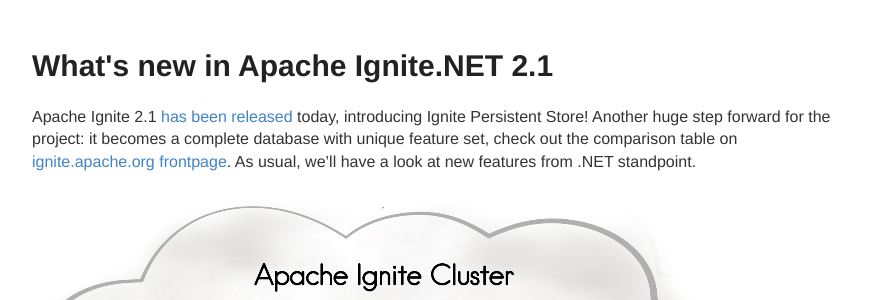
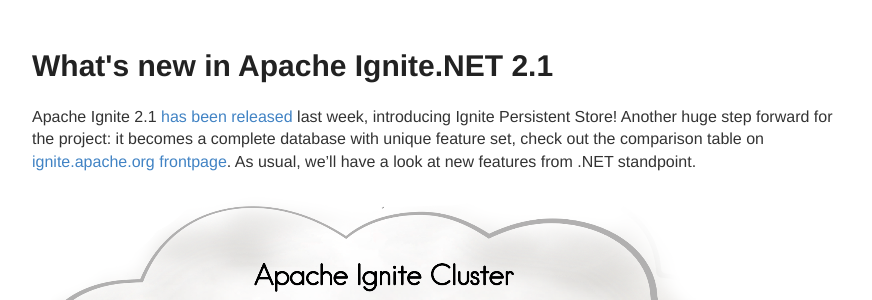
Before and after one commit to ptupitsyn/ptupitsyn.github.io, a Jekyll site: the page built from _posts/2017-07-31-Whats-New-In-Ignite-Net-2.1.md, in a window 1280 px wide and 900 px high. Shown: the part 121-421 px from the top of the window, without its empty margins (203-1075 px from the left). Built offline with Jekyll 4.4.1, drawn with Linux system fonts in a browser that asks for light colours; comment, search, counter and statistics services are not loaded; some of the changed text lies outside the part shown.

Commit message:
Fix date

```diff
--- a/_posts/2017-07-28-Whats-New-In-Ignite-Net-2.1.md
+++ b/_posts/2017-07-31-Whats-New-In-Ignite-Net-2.1.md
@@ -3,7 +3,7 @@
 title: What's new in Apache Ignite.NET 2.1
 ---
 
-Apache Ignite 2.1 [has been released](https://blogs.apache.org/ignite/entry/apache-ignite-2-1-a) today, introducing Ignite Persistent Store!
+Apache Ignite 2.1 [has been released](https://blogs.apache.org/ignite/entry/apache-ignite-2-1-a) last week, introducing Ignite Persistent Store!
 Another huge step forward for the project: it becomes a complete database with unique feature set, check out the comparison table on [ignite.apache.org frontpage](https://ignite.apache.org/). As usual, we'll have a look at new features from .NET standpoint.
 
 ![Apache Ignite Persistent Store](../images/ignite-persistent-store.png)
```
